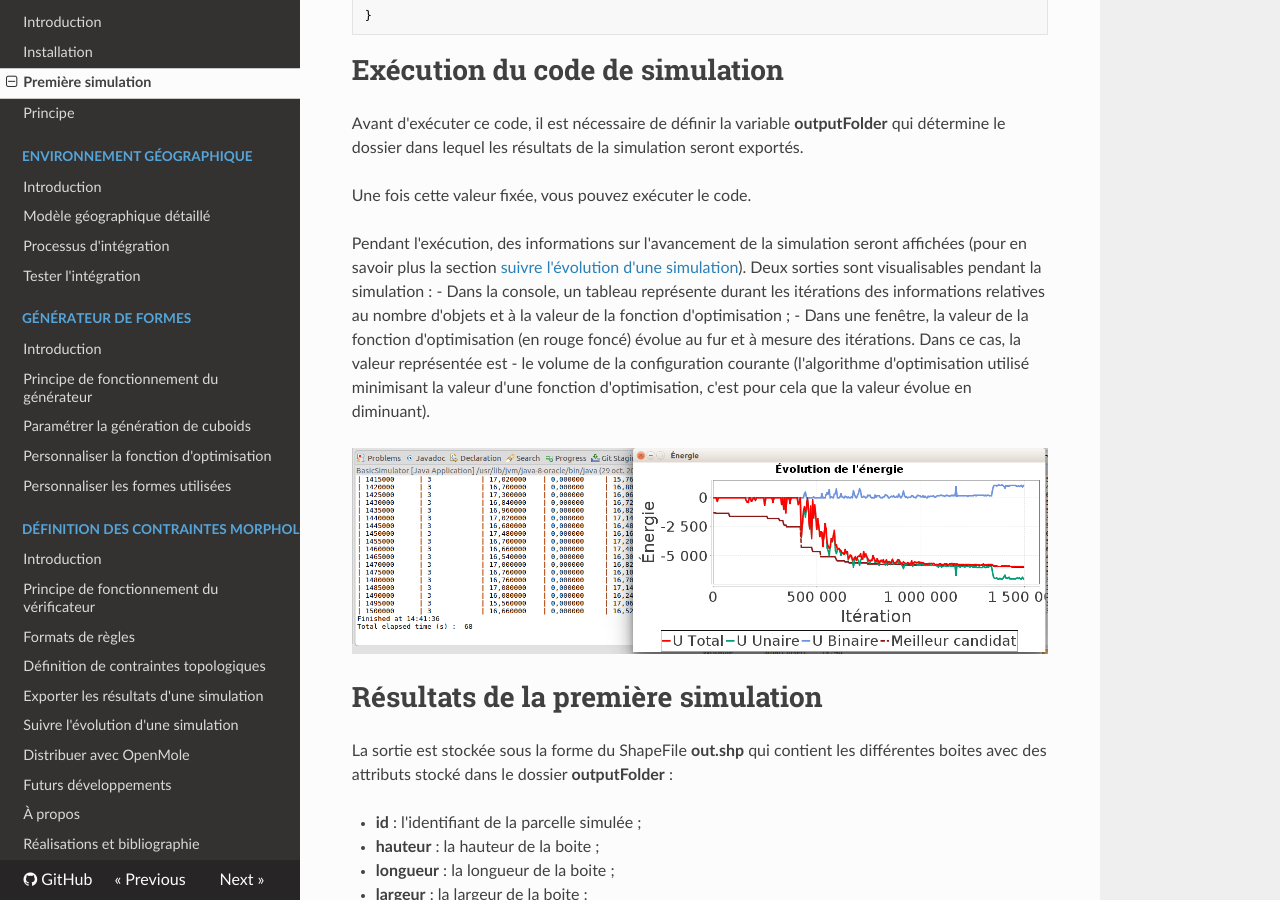
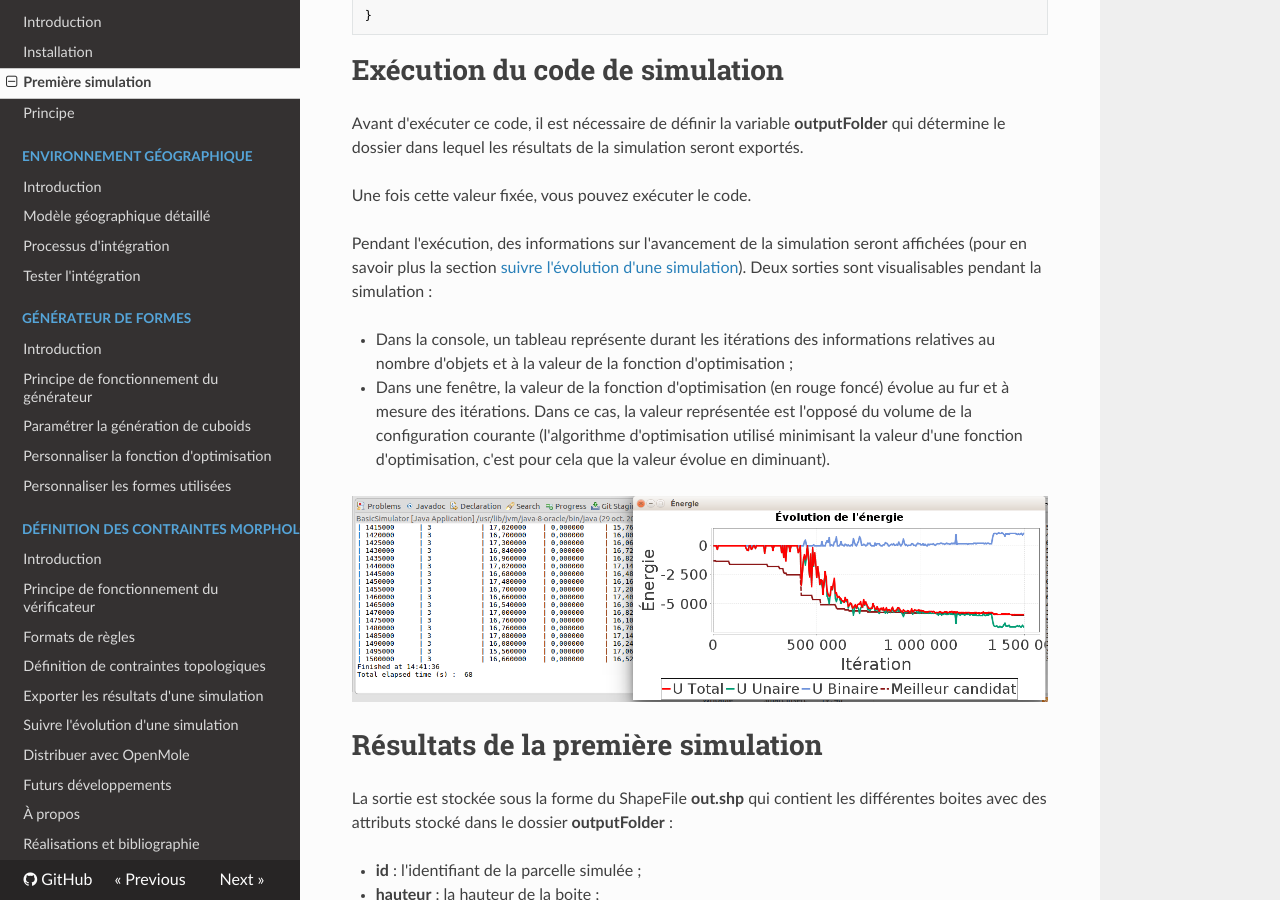
Before and after one commit to SimPLU3D/simplu3D-tutorial, an MkDocs documentation site: the page built from docs/begin/first_simulation.md, in a window 1280 px wide and 900 px high, scrolled down 2298 px. Built offline with MkDocs 1.6.1, drawn with Linux system fonts in a browser that asks for light colours; nearby versions of some CDN libraries.

Commit message:
minor typo

```diff
--- a/docs/begin/first_simulation.md
+++ b/docs/begin/first_simulation.md
@@ -95,8 +95,10 @@ Une fois cette valeur fixée, vous pouvez exécuter le code.
 
 Pendant l'exécution, des informations sur l'avancement de la simulation seront affichées (pour en savoir plus la section [suivre l'évolution d'une simulation](../visitor/intro.md)).
 Deux sorties sont visualisables pendant la simulation :
+
 - Dans la console, un tableau représente durant les itérations des informations relatives au nombre d'objets et à la valeur de la fonction d'optimisation ;
-- Dans une fenêtre, la valeur de la fonction d'optimisation (en rouge foncé) évolue au fur et à mesure des itérations. Dans ce cas, la valeur représentée est - le volume de la configuration courante (l'algorithme d'optimisation utilisé minimisant la valeur d'une fonction d'optimisation, c'est pour cela que la valeur évolue en diminuant).
+
+- Dans une fenêtre, la valeur de la fonction d'optimisation (en rouge foncé) évolue au fur et à mesure des itérations. Dans ce cas, la valeur représentée est l'opposé du volume de la configuration courante (l'algorithme d'optimisation utilisé minimisant la valeur d'une fonction d'optimisation, c'est pour cela que la valeur évolue en diminuant).
 
 
 ![Image des visiteurs pendant la simulation](img/duringsimulation.png)
```
